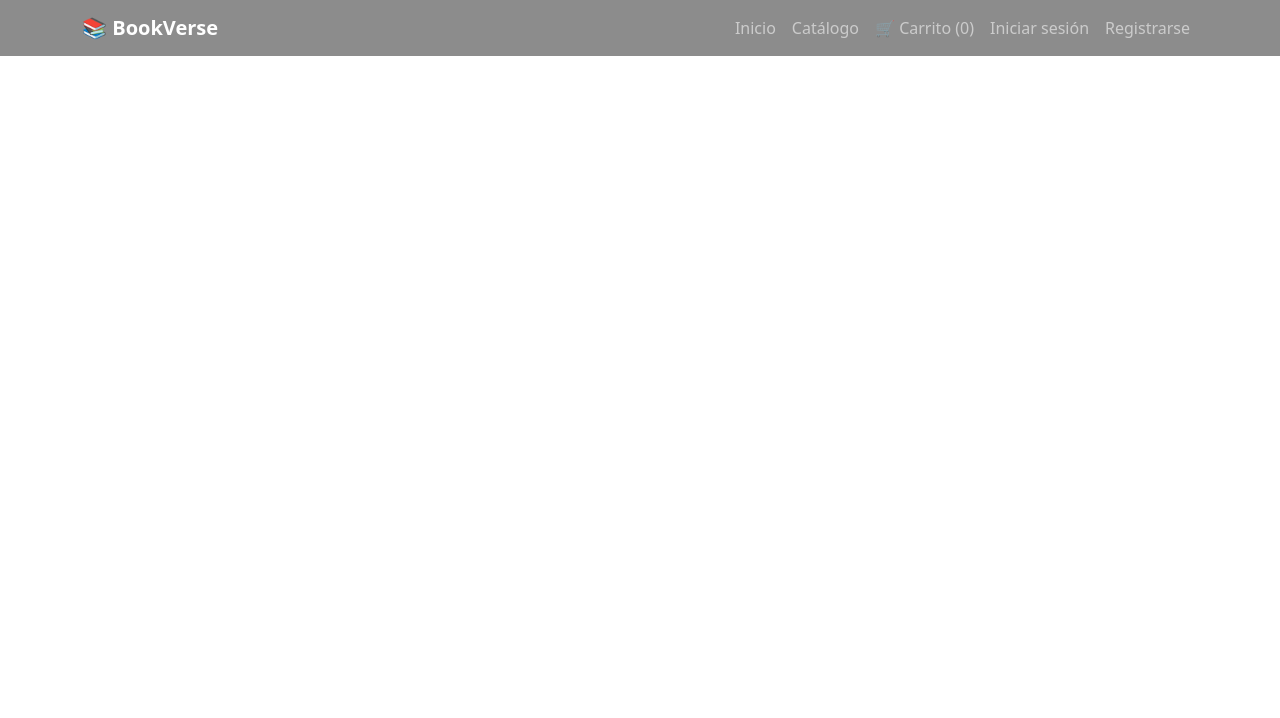
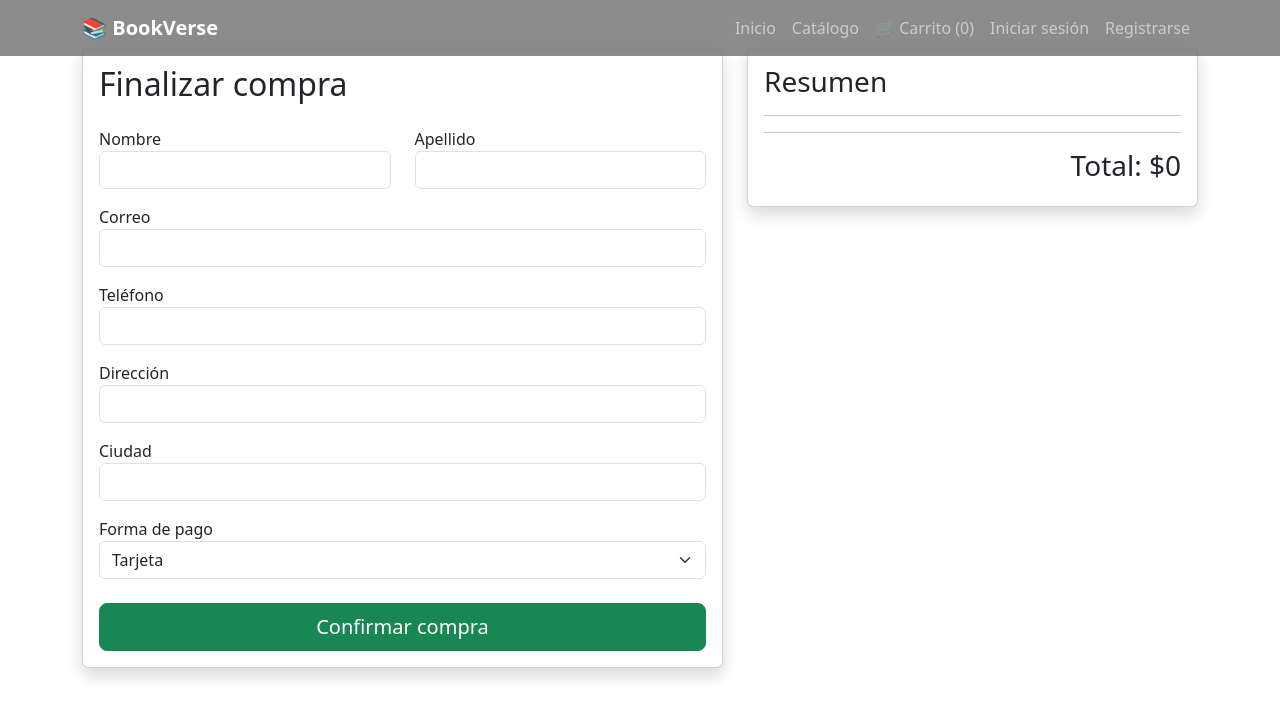
Before and after one commit to ezequieldavila-boop/Proyecto-Final, a React app in the folder frontend/: page /checkout in a window 1280 px wide. Shown: the top 718 px of the page. Built offline with nearby package versions, Linux system fonts and the light colour scheme; the HTML template or start-up script is replaced by a standard one.

Commit message:
checkout

```diff
--- a/frontend/src/App.jsx
+++ b/frontend/src/App.jsx
@@ -9,6 +9,7 @@ import Cart from "./pages/Cart";
 import Login from "./pages/Login";
 import Admin from "./pages/Admin";
 import Register from "./pages/Register";
+import Checkout from "./pages/Checkout";
 
 function App() {
   return (
@@ -29,6 +30,8 @@ function App() {
         <Route path="/register" element={<Register />} />
 
         <Route path="/admin" element={<Admin />} />
+        <Route path="/checkout" element={<Checkout />} />
+
       </Routes>
     </>
   );
--- a/frontend/src/context/CartContext.jsx
+++ b/frontend/src/context/CartContext.jsx
@@ -12,16 +12,72 @@ export function CartProvider({ children }) {
     localStorage.setItem("cart", JSON.stringify(cart));
   }, [cart]);
 
+  // Agregar al carrito
   const addToCart = (book) => {
-    setCart((prevCart) => [...prevCart, book]);
+    setCart((prevCart) => {
+      const existingBook = prevCart.find(
+        (item) => item.id === book.id
+      );
+
+      if (existingBook) {
+        return prevCart.map((item) =>
+          item.id === book.id
+            ? {
+                ...item,
+                quantity: item.quantity + 1,
+              }
+            : item
+        );
+      }
+
+      return [
+        ...prevCart,
+        {
+          ...book,
+          quantity: 1,
+        },
+      ];
+    });
   };
 
- const removeFromCart = (index) => {
-  setCart((prevCart) =>
-    prevCart.filter((_, i) => i !== index)
-  );
-};
+  // Aumentar cantidad
+  const increaseQuantity = (id) => {
+    setCart((prevCart) =>
+      prevCart.map((item) =>
+        item.id === id
+          ? {
+              ...item,
+              quantity: item.quantity + 1,
+            }
+          : item
+      )
+    );
+  };
 
+  // Disminuir cantidad
+  const decreaseQuantity = (id) => {
+    setCart((prevCart) =>
+      prevCart
+        .map((item) =>
+          item.id === id
+            ? {
+                ...item,
+                quantity: item.quantity - 1,
+              }
+            : item
+        )
+        .filter((item) => item.quantity > 0)
+    );
+  };
+
+  // Eliminar completamente
+  const removeFromCart = (id) => {
+    setCart((prevCart) =>
+      prevCart.filter((item) => item.id !== id)
+    );
+  };
+
+  // Vaciar carrito
   const clearCart = () => {
     setCart([]);
   };
@@ -31,6 +87,8 @@ export function CartProvider({ children }) {
       value={{
         cart,
         addToCart,
+        increaseQuantity,
+        decreaseQuantity,
         removeFromCart,
         clearCart,
       }}
--- a/frontend/src/pages/Cart.jsx
+++ b/frontend/src/pages/Cart.jsx
@@ -1,67 +1,147 @@
 import { useContext } from "react";
+import { useNavigate } from "react-router-dom";
 import { CartContext } from "../context/CartContext";
 
 function Cart() {
-  const { cart, removeFromCart, clearCart } =
-    useContext(CartContext);
+  const navigate = useNavigate();
+
+  const {
+    cart,
+    increaseQuantity,
+    decreaseQuantity,
+    removeFromCart,
+    clearCart,
+  } = useContext(CartContext);
 
   const total = cart.reduce(
-    (acc, book) => acc + Number(book.price),
+    (acc, item) => acc + item.price * item.quantity,
     0
   );
 
   return (
     <div className="container mt-5">
-      <h1 className="mb-4">Carrito de Compras</h1>
+
+      <h1 className="mb-4">🛒 Carrito de Compras</h1>
 
       {cart.length === 0 ? (
+
         <div className="alert alert-info">
-          No hay libros en el carrito.
+          Tu carrito está vacío.
         </div>
+
       ) : (
         <>
-          {cart.map((book, index) => (
+
+          {cart.map((item) => (
+
             <div
-              key={index}
-              className="card mb-3 shadow-sm"
+              key={item.id}
+              className="card shadow mb-4"
             >
+
+              <div className="row g-0">
+
+                <div className="col-md-2">
+
+                  <img
+                    src={item.image}
+                    alt={item.title}
+                    className="img-fluid rounded-start"
+                    style={{
+                      height: "220px",
+                      objectFit: "cover",
+                    }}
+                  />
+
+                </div>
+
+                <div className="col-md-10">
+
                   <div className="card-body">
-                <h5>{book.title}</h5>
+
+                    <h3>{item.title}</h3>
 
                     <p>
-                  <strong>Autor:</strong> {book.author}
+                      <strong>Autor:</strong> {item.author}
                     </p>
 
                     <p>
-                  <strong>Precio:</strong> ${book.price}
+                      <strong>Precio:</strong> ${item.price}
                     </p>
 
+                    <div className="d-flex align-items-center my-3">
+
                       <button
-                  className="btn btn-danger"
-                  onClick={() =>
-                    removeFromCart(index)
-                  }
+                        className="btn btn-outline-danger"
+                        onClick={() => decreaseQuantity(item.id)}
                       >
-                  Eliminar
+                        -
                       </button>
+
+                      <h4 className="mx-4">
+                        {item.quantity}
+                      </h4>
+
+                      <button
+                        className="btn btn-outline-success"
+                        onClick={() => increaseQuantity(item.id)}
+                      >
+                        +
+                      </button>
+
                     </div>
+
+                    <h5>
+                      Subtotal: $
+                      {item.price * item.quantity}
+                    </h5>
+
+                    <button
+                      className="btn btn-danger mt-3"
+                      onClick={() => removeFromCart(item.id)}
+                    >
+                      🗑 Eliminar
+                    </button>
+
                   </div>
+
+                </div>
+
+              </div>
+
+            </div>
+
           ))}
 
-          <div className="card mt-4">
+          <div className="card shadow-lg">
+
             <div className="card-body">
-              <h3>Total: ${total}</h3>
+
+              <h2 className="mb-4">
+                Total: ${total}
+              </h2>
 
               <button
-                className="btn btn-warning mt-3"
+                className="btn btn-warning me-3"
                 onClick={clearCart}
               >
                 Vaciar carrito
               </button>
+
+              <button
+                className="btn btn-success"
+                onClick={() => navigate("/checkout")}
+              >
+                Finalizar compra
+              </button>
+
             </div>
+
           </div>
+
         </>
       )}
+
     </div>
   );
 }
--- /dev/null
+++ b/frontend/src/pages/Checkout.jsx
@@ -0,0 +1,222 @@
+import { useContext, useState } from "react";
+import { useNavigate } from "react-router-dom";
+import { CartContext } from "../context/CartContext";
+
+function Checkout() {
+  const { cart, clearCart } = useContext(CartContext);
+
+  const navigate = useNavigate();
+
+  const [name, setName] = useState("");
+  const [lastname, setLastname] = useState("");
+  const [email, setEmail] = useState("");
+  const [phone, setPhone] = useState("");
+  const [address, setAddress] = useState("");
+  const [city, setCity] = useState("");
+  const [payment, setPayment] = useState("Tarjeta");
+
+  const total = cart.reduce(
+    (acc, item) => acc + item.price * item.quantity,
+    0
+  );
+
+  const finishPurchase = (e) => {
+    e.preventDefault();
+
+    alert("✅ ¡Compra realizada con éxito!\n\nGracias por elegir BookVerse.");
+
+    clearCart();
+
+    navigate("/");
+  };
+
+  return (
+    <div className="container mt-5">
+
+      <div className="row">
+
+        <div className="col-lg-7">
+
+          <div className="card shadow">
+
+            <div className="card-body">
+
+              <h2 className="mb-4">
+                Finalizar compra
+              </h2>
+
+              <form onSubmit={finishPurchase}>
+
+                <div className="row">
+
+                  <div className="col-md-6 mb-3">
+
+                    <label>Nombre</label>
+
+                    <input
+                      className="form-control"
+                      value={name}
+                      onChange={(e)=>setName(e.target.value)}
+                      required
+                    />
+
+                  </div>
+
+                  <div className="col-md-6 mb-3">
+
+                    <label>Apellido</label>
+
+                    <input
+                      className="form-control"
+                      value={lastname}
+                      onChange={(e)=>setLastname(e.target.value)}
+                      required
+                    />
+
+                  </div>
+
+                </div>
+
+                <div className="mb-3">
+
+                  <label>Correo</label>
+
+                  <input
+                    type="email"
+                    className="form-control"
+                    value={email}
+                    onChange={(e)=>setEmail(e.target.value)}
+                    required
+                  />
+
+                </div>
+
+                <div className="mb-3">
+
+                  <label>Teléfono</label>
+
+                  <input
+                    className="form-control"
+                    value={phone}
+                    onChange={(e)=>setPhone(e.target.value)}
+                    required
+                  />
+
+                </div>
+
+                <div className="mb-3">
+
+                  <label>Dirección</label>
+
+                  <input
+                    className="form-control"
+                    value={address}
+                    onChange={(e)=>setAddress(e.target.value)}
+                    required
+                  />
+
+                </div>
+
+                <div className="mb-3">
+
+                  <label>Ciudad</label>
+
+                  <input
+                    className="form-control"
+                    value={city}
+                    onChange={(e)=>setCity(e.target.value)}
+                    required
+                  />
+
+                </div>
+
+                <div className="mb-4">
+
+                  <label>Forma de pago</label>
+
+                  <select
+                    className="form-select"
+                    value={payment}
+                    onChange={(e)=>setPayment(e.target.value)}
+                  >
+
+                    <option>Tarjeta</option>
+
+                    <option>Transferencia</option>
+
+                    <option>Efectivo</option>
+
+                  </select>
+
+                </div>
+
+                <button className="btn btn-success btn-lg w-100">
+                  Confirmar compra
+                </button>
+
+              </form>
+
+            </div>
+
+          </div>
+
+        </div>
+
+        <div className="col-lg-5">
+
+          <div className="card shadow">
+
+            <div className="card-body">
+
+              <h3>Resumen</h3>
+
+              <hr />
+
+              {cart.map((item)=>(
+
+                <div
+                  key={item.id}
+                  className="d-flex justify-content-between mb-3"
+                >
+
+                  <div>
+
+                    <strong>{item.title}</strong>
+
+                    <br />
+
+                    x{item.quantity}
+
+                  </div>
+
+                  <div>
+
+                    ${item.price * item.quantity}
+
+                  </div>
+
+                </div>
+
+              ))}
+
+              <hr />
+
+              <h3 className="text-end">
+
+                Total: ${total}
+
+              </h3>
+
+            </div>
+
+          </div>
+
+        </div>
+
+      </div>
+
+    </div>
+  );
+}
+
+export default Checkout;
```
Lines whose indentation alone changed are shown as unchanged.
